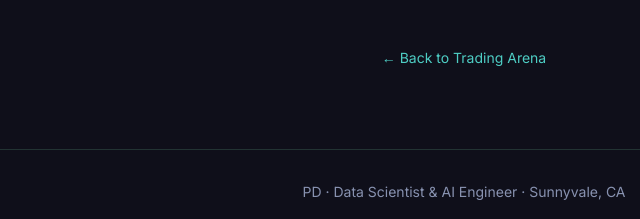
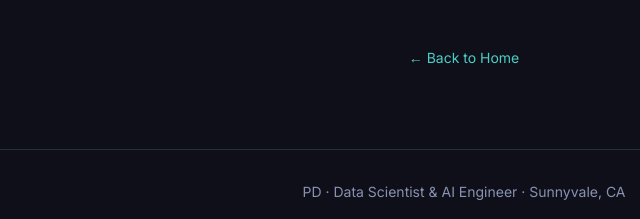
Before and after one commit to dpfai/ai-portfolio, a plain HTML site: page about.html in a window 1280 px wide. Shown: the part 2993-3212 px from the top of the page, 176-816 px from the left. Drawn offline with nearby package versions, Linux system fonts and the light colour scheme.

Commit message:
Fix home navigation and asset exclusions

```diff
--- a/about.html
+++ b/about.html
@@ -260,7 +260,7 @@
 
     <!-- Back -->
     <div class="text-center pb-8">
-      <a href="index.html" class="text-[#4ecdc4] hover:underline text-sm">← Back to Trading Arena</a>
+      <a href="index.html" class="text-[#4ecdc4] hover:underline text-sm">← Back to Home</a>
     </div>
 
   </div>
```
Also changed, not shown: 1 other file.
